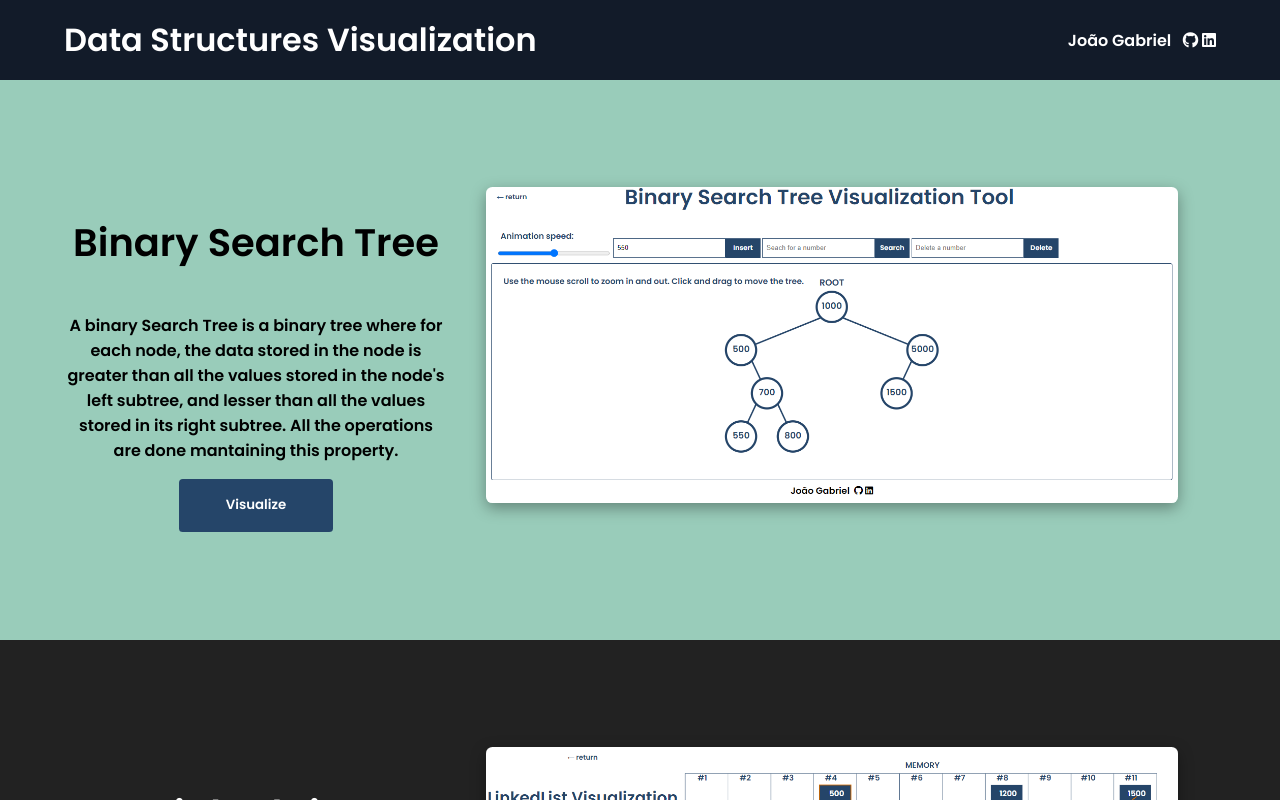
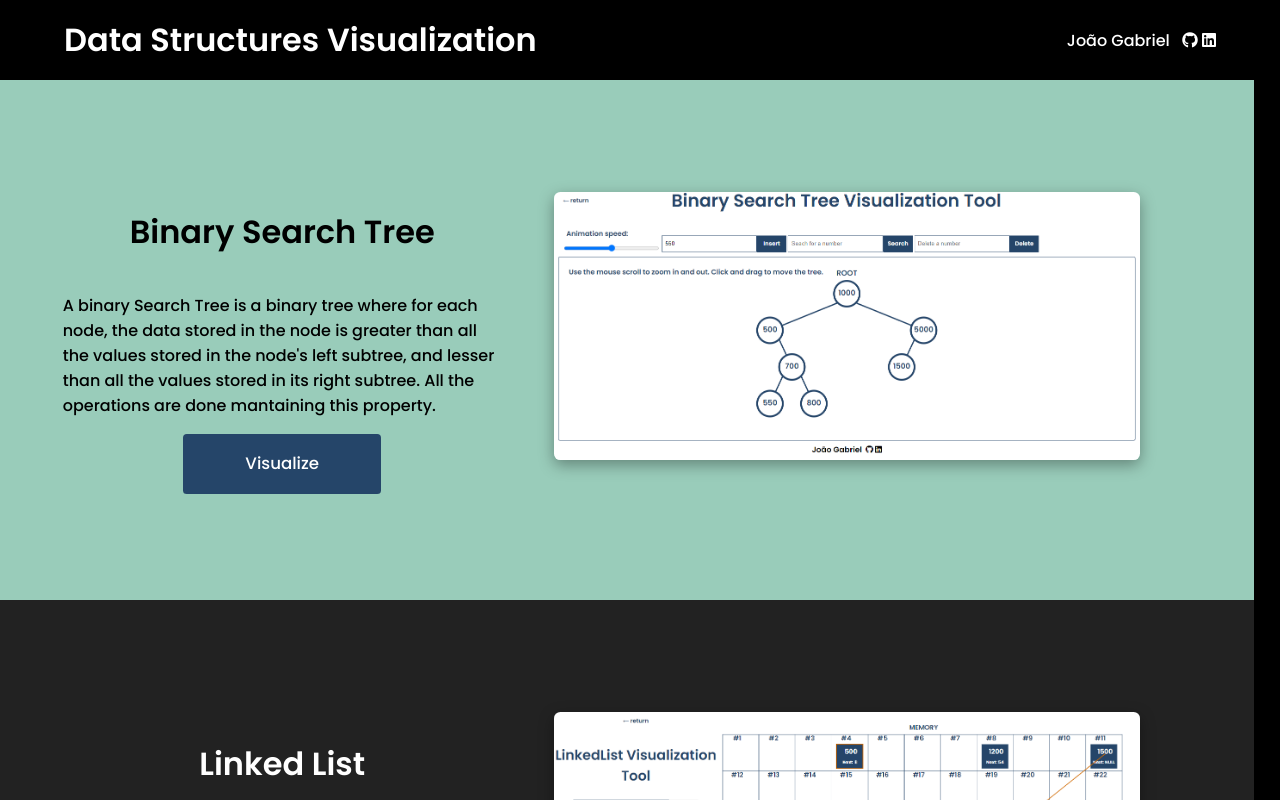
Before and after one commit to joaogabrielferr/data-structures-visualizer, a React (Create React App) app: page /data-structures-visualizer/stack in a window 1280 px wide. Both pictures are taken after a click on the element "← return". Shown: the top 800 px of the page. Built offline with nearby package versions, Linux system fonts and the light colour scheme.

Commit message:
change homepage

```diff
--- a/public/index.html
+++ b/public/index.html
@@ -11,9 +11,12 @@
     <link rel="preconnect" href="https://fonts.googleapis.com">
   <link rel="preconnect" href="https://fonts.gstatic.com" crossorigin>
   <link href="https://fonts.googleapis.com/css2?family=Roboto:ital@1&display=swap" rel="stylesheet">
+
   <link rel="preconnect" href="https://fonts.googleapis.com">
   <link rel="preconnect" href="https://fonts.gstatic.com" crossorigin>
-  <link href="https://fonts.googleapis.com/css2?family=Poppins:wght@600&display=swap" rel="stylesheet">
+  <link href="https://fonts.googleapis.com/css2?family=Poppins:wght@500;600&display=swap" rel="stylesheet">
+
+
   <script src="https://kit.fontawesome.com/d574cd7b86.js" crossorigin="anonymous"></script>
     <!-- <link rel="apple-touch-icon" href="%PUBLIC_URL%/logo192.png" /> -->
     <!--
--- a/src/App.css
+++ b/src/App.css
@@ -16,6 +16,7 @@ a, a:hover, a:focus, a:active{
   flex-direction: column;
   justify-content: center;
   align-items: center;
+  margin-top: 1vh;
 }
 
 #name{
@@ -67,7 +68,7 @@ a, a:hover, a:focus, a:active{
   display: flex;
   justify-content: space-between;
   align-items: flex-start;
-  margin-top: 3vh;
+  margin-top: 3.5vh;
 }
 
 input{
@@ -282,7 +283,7 @@ button:disabled{
   flex-direction: column;
   justify-content: center;
   align-items: center;
-  text-align: center;
+  text-align: left;
 }
 
 .Homepage{
@@ -294,7 +295,7 @@ button:disabled{
 #DSContainer{
   width: 100%;
   height: 100%;
-  background-color: #121b29;
+  background-color: black;
   display: flex;
   flex-direction: column;
 }
@@ -315,15 +316,17 @@ button:disabled{
 }
 
 .datastructure{
-  width: 100%;
-  height: 70vh;
+  width: 98%;
+  height: 65vh;
   display: flex;
   justify-content: center;
   align-items: center;
 }
 
+
+
 .datastructure h1{
-  font-size: 3vw;
+  font-size: 2.5vw;
 }
 
 .innerdatastructure{
@@ -334,35 +337,37 @@ button:disabled{
 
 #bstdatastructure{
   background-color: #99ccba;
+  color: black;
 }
 
 .infodatastructure{
   height: 100%;
-  width: 30vw;
+  width: 35vw;
   display: flex;
   justify-content: center;
   align-items: center;
   flex-direction: column;
-  text-align: center;
+  text-align: left;
 }
 
 .infodatastructure button{
-  width: 40%;
-  height: 10%;
+  width: 45%;
+  height: 12%;
   border-radius: 0.3vw;
+  font-size: 1.3vw;
 }
 
 .imgdatastructure{
   height: 100%;
-  width: 60vw;
+  width: 55vw;
   display: flex;
   justify-content: space-around;
   align-items: center;
 }
 
 .innerimgdatastructure{
-  width:  90%;
-  height: 65%;
+  width:  85%;
+  height: 60%;
 }
 
 .innerimgdatastructure img{
@@ -387,14 +392,25 @@ button:disabled{
 }
 
 #heapcontainer{
-  background-color: #c9c6bd;
+  background-color: #f7dcab;
+}
+
+#footer-home{
+  width: 100%;
+  height: 10vh;
+  display: flex;
+  justify-content: center;
+  font-size: large;
+  align-items: center;
+  background-color: black;
+  color: white;
 }
 
 
 /* Works on Firefox */
 * {
   scrollbar-width: thin;
-  scrollbar-color: #555 #eee;
+  scrollbar-color: #555 black;
 }
 
 /* Works on Chrome, Edge, and Safari */
@@ -403,11 +419,11 @@ button:disabled{
 }
 
 *::-webkit-scrollbar-track {
-  background: #eee;
+  background: black;
 }
 
 *::-webkit-scrollbar-thumb {
   background-color: #555;
   border-radius: 0.5vw;
-  border: 0.1vw solid #eee;
+  border: 0.1vw solid black;
 }
--- a/src/App.js
+++ b/src/App.js
@@ -4,6 +4,7 @@ import './App.css';
 import BinaryTree from './DS/BinaryTree';
 import Stack from './DS/Stack';
 import LinkedList from './DS/LinkedList';
+import Queue from './DS/Queue';
 import Homepage from './Homepage';
 import {
   BrowserRouter as Router,
@@ -25,6 +26,7 @@ function App() {
             <Route exact path = "/bst" element = {<BinaryTree></BinaryTree>} ></Route>
             <Route exact path = "/linkedlist" element = {<LinkedList></LinkedList>} ></Route>
             <Route exact path = "/stack" element = {<Stack></Stack>} ></Route>
+            <Route exact path = "/queue" element = {<Queue></Queue>}></Route>
             <Route path = "*" element = {<Homepage></Homepage>}></Route>
           </Routes>
 
--- /dev/null
+++ b/src/DS/Queue.jsx
@@ -0,0 +1,34 @@
+import React from "react";
+import { useRef, useEffect } from "react";
+
+const Queue = () => {
+
+    const svgref = useRef();
+    const svgContainer = useRef();
+
+
+
+
+    useEffect(() => {
+
+        svgref.current.style.border = "1px solid #254569";
+        svgref.current.style.borderRadius = "0.3vw";
+        svgref.current.style.width = "70vw";
+        svgref.current.style.height = "90vh";
+
+    }, [])
+
+  return (
+    <div className="Queue">
+      <div id="svgcontainerStack" ref={svgContainer}>
+        <svg
+          xmlns="http://www.w3.org/2000/svg"
+          viewBox="0 0 100 100"
+          ref={svgref}
+        ></svg>
+      </div>
+    </div>
+  );
+};
+
+export default Queue;
--- a/src/Homepage.jsx
+++ b/src/Homepage.jsx
@@ -40,7 +40,7 @@ const Homepage = () => {
                 in its right subtree. All the operations are done mantaining
                 this property.
               </p>
-              <button onClick={() => navigate("/bst")}>Visualize</button>
+              <button onClick={() => navigate("/bst")} className = "visualizeButton">Visualize</button>
             </div>
 
             <div className="imgdatastructure">
@@ -61,7 +61,7 @@ const Homepage = () => {
                 the memory, but rather in random locations, and can be retrieved
                 using pointers.
               </p>
-              <button onClick={() => navigate("/linkedlist")}>Visualize</button>
+              <button onClick={() => navigate("/linkedlist")} className = "visualizeButton">Visualize</button>
             </div>
 
             <div className="imgdatastructure">
@@ -82,7 +82,7 @@ const Homepage = () => {
                 stores in a linear sequence, but only the last element added can
                 be acessed or removed at any time.
               </p>
-              <button onClick={() => navigate("/stack")}>Visualize</button>
+              <button onClick={() => navigate("/stack")} className = "visualizeButton">Visualize</button>
             </div>
 
             <div className="imgdatastructure">
@@ -136,7 +136,7 @@ const Homepage = () => {
 
       </div>
 
-      <div id="footer">
+      <div id="footer-home">
                 João Gabriel &nbsp; <a href='https://github.com/joaogabrielferr' target={"_blank"}><i className="fab fa-github"></i></a>
                 &nbsp;<a href="https://www.linkedin.com/in/joaogabrielferr/" target={"_blank"}><i className="fab fa-linkedin"></i></a>  </div>
 
```
